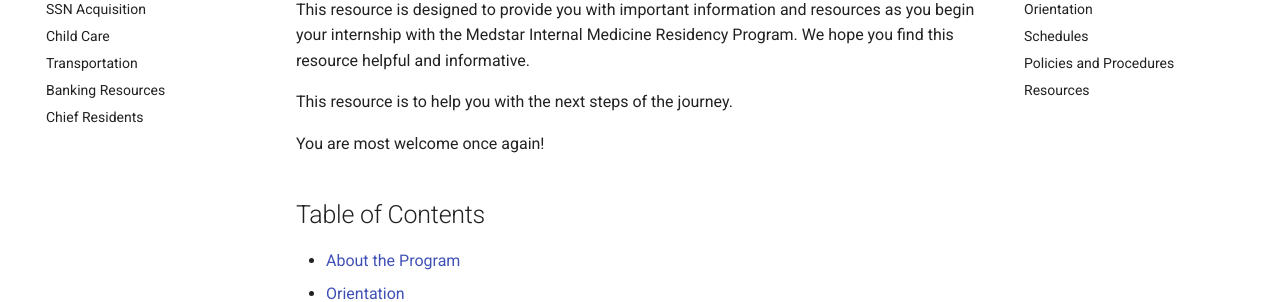
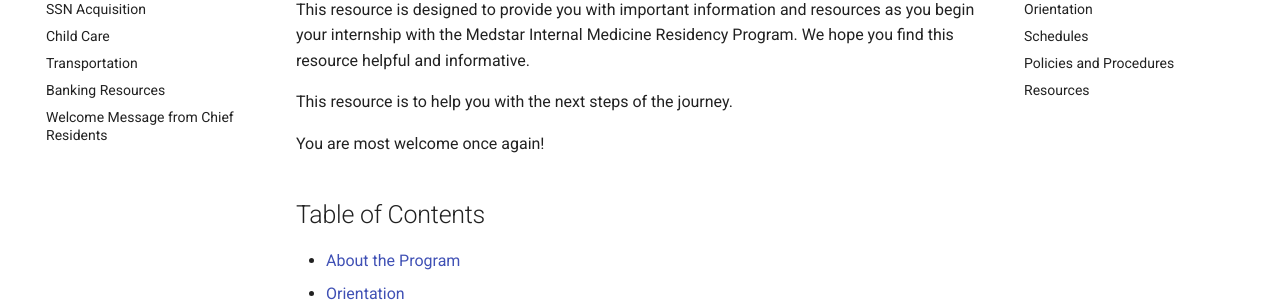
Before and after one commit to ofolimensah/Intern_Starter_Pack, an MkDocs documentation site: the page built from docs/index.md, in a window 1280 px wide. Shown: the part 183-485 px from the top of the page. Built offline with MkDocs 1.6.1 and Material for MkDocs 9.7.7, drawn with Linux system fonts in a browser that asks for light colours.

Commit message:
Update mkdocs.yml

```diff
--- a/mkdocs.yml
+++ b/mkdocs.yml
@@ -8,7 +8,7 @@
   - Child Care: Child Care.md
   - Transportation: Transportation.md
   - Banking Resources: Banking Resources.md
-  - Chief Residents: Welcome Message from Chief Residents.md
+  - Welcome Message from Chief Residents: Welcome Message from Chief Residents.md
 
 
 theme:
```
